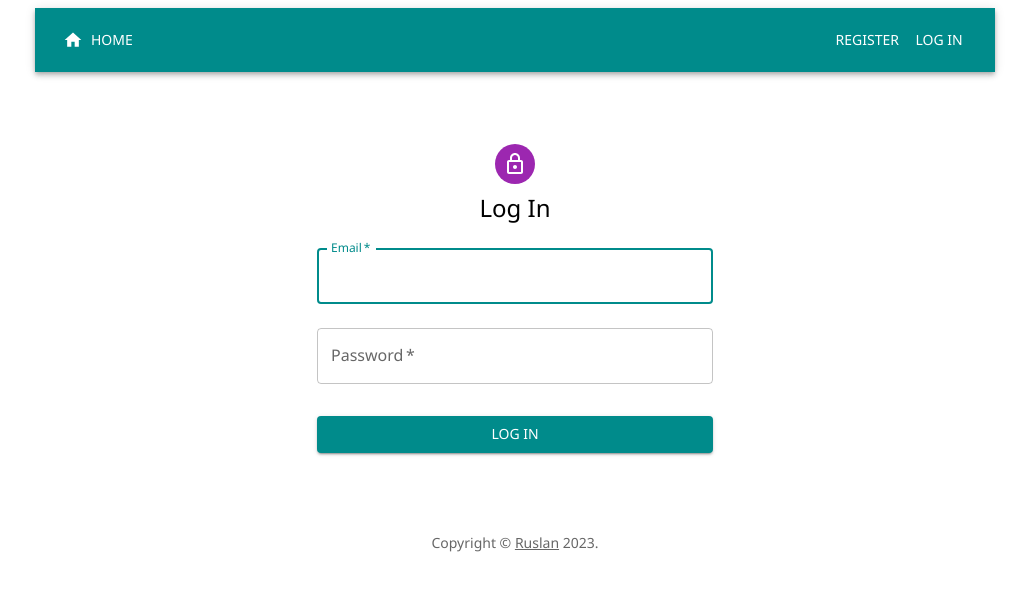
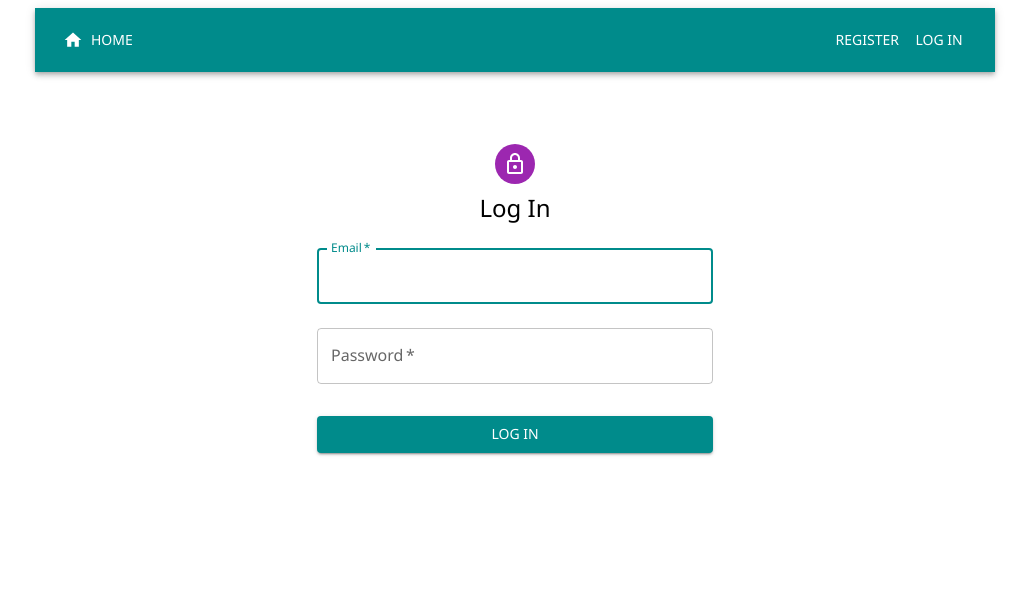
Before and after one commit to FelixPolkanov/goit-react-hw-08-phonebook, a React (Create React App) app: page /goit-react-hw-08-phonebook/login in a window 1280 px wide. Shown: the top 590 px of the page, without its empty margins (125-1154 px from the left). Built offline with nearby package versions, Linux system fonts and the light colour scheme.

Commit message:
add task

```diff
--- a/src/components/LoginForm.jsx
+++ b/src/components/LoginForm.jsx
@@ -10,7 +10,6 @@
 import Typography from '@mui/material/Typography';
 import Container from '@mui/material/Container';
 
-
 function Copyright(props) {
   return (
     <Typography
@@ -19,16 +18,10 @@
       align="center"
       {...props}
     >
-      {'Copyright © '}
-      <Link color="inherit" href="https://github.com/ruslanbabkin01">
-        Ruslan
-      </Link>{' '}
-      {new Date().getFullYear()}
-      {'.'}
+      <Link color="inherit"></Link>{' '}
     </Typography>
   );
 }
-
 
 export const LoginForm = () => {
   const dispatch = useDispatch();
@@ -46,9 +39,7 @@
   };
 
   return (
-
     <Container component="main" maxWidth="xs">
-
       <Box
         sx={{
           marginTop: 8,
@@ -63,12 +54,7 @@
         <Typography component="h1" variant="h5">
           Log In
         </Typography>
-          <Box
-            component="form"
-            onSubmit={handleSubmit}
-            noValidate
-            sx={{ mt: 1 }}
-          >
+        <Box component="form" onSubmit={handleSubmit} noValidate sx={{ mt: 1 }}>
           <TextField
             margin="normal"
             required
--- a/src/components/RegisterForm.jsx
+++ b/src/components/RegisterForm.jsx
@@ -18,12 +18,7 @@
       align="center"
       {...props}
     >
-      {'Copyright © '}
-      <Link color="inherit" href="https://github.com/ruslanbabkin01">
-        Ruslan
-      </Link>{' '}
-      {new Date().getFullYear()}
-      {'.'}
+      <Link color="inherit"></Link>{' '}
     </Typography>
   );
 }
```
Lines whose indentation alone changed are shown as unchanged.
